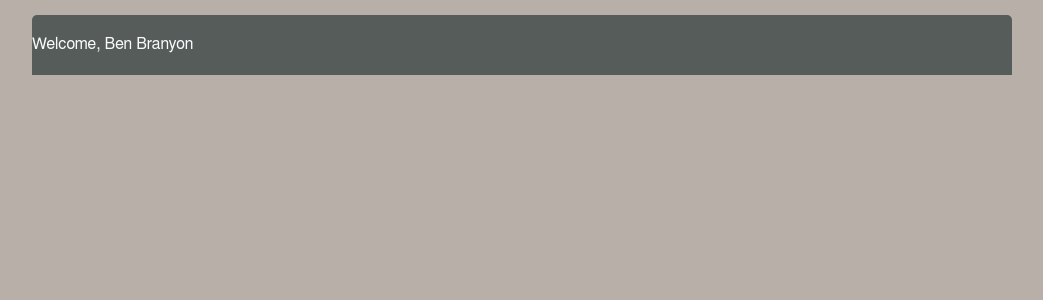
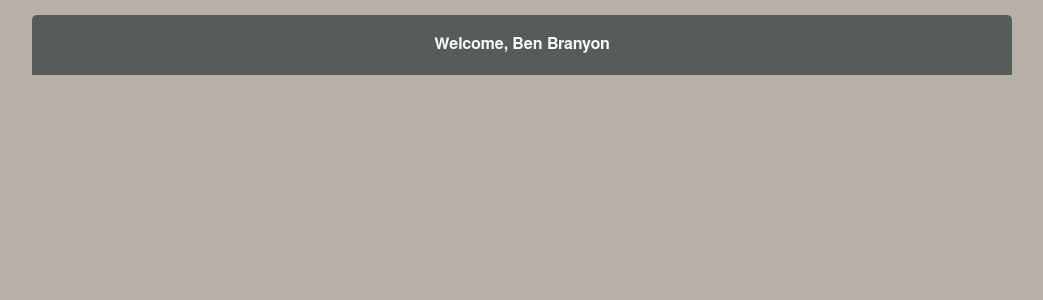
Before and after one commit to benbranyon/sequoiacms, a PHP site: page /spidercms/admin/ in a window 1280 px wide. Shown: the part 105-405 px from the top of the page, without its empty margins (118-1161 px from the left). Run offline with PHP 8.4, Linux system fonts and the light colour scheme; a user stored in the database is signed in; data comes from the database, SQL or seed files in the repository.

Commit message:
center title section

```diff
--- a/application/public/css/admin.css
+++ b/application/public/css/admin.css
@@ -311,6 +311,10 @@ section.title {
 	-webkit-border-top-left-radius:5px;
 }
 
+section.title h4 {
+	text-align: center;
+}
+
 section.form {
 	width:100%;
 	min-height:100px;
--- a/spider/modules/admin/views/index.php
+++ b/spider/modules/admin/views/index.php
@@ -7,5 +7,5 @@
 			<li></li>
 		</ul>
 	</nav>
-	<section class="title">Welcome, <?php echo $user['first_name'] . ' ' . $user['last_name'] ;?></section>
+	<section class="title"><h4>Welcome, <?php echo $user['first_name'] . ' ' . $user['last_name'] ;?></h4></section>
 </div>
--- a/spider/modules/galleries/views/manage.php
+++ b/spider/modules/galleries/views/manage.php
@@ -7,5 +7,5 @@
 			<li><?php echo $html->link('Add Gallery','/admin/galleries/add','Add Gallery');?></li>
 		</ul>
 	</nav>
-	<section class="title">Galleries</section>
+	<section class="title"><h4>Galleries</h4></section>
 </div>
--- a/spider/modules/themes/views/manage.php
+++ b/spider/modules/themes/views/manage.php
@@ -7,7 +7,7 @@
 			<li><?php echo $html->link('Upload Theme','/admin/themes/uploa','Upload Theme');?></li>
 		</ul>
 	</nav>
-	<section class="title">Themes</section>
+	<section class="title"><h4>Themes</h4></section>
 	<table class="admin1">
 		<thead>
 			<tr>
--- a/spider/modules/users/views/add.php
+++ b/spider/modules/users/views/add.php
@@ -7,7 +7,7 @@
 			<li><?php echo $html->link('Add User','/admin/users/add','Add User');?></li>
 		</ul>
 	</nav>
-	<section class="title">Add User</section>
+	<section class="title"><h4>Add User</h4></section>
 	<section class="form">
 		<?php echo '<form method="POST" enctype="multipart/form-data" id="admin2" action="/' . BASE_DIR . '/admin/users/add" >';?>
 				<fieldset id="inputs">
--- a/spider/modules/users/views/manage.php
+++ b/spider/modules/users/views/manage.php
@@ -7,7 +7,7 @@
 			<li><?php echo $html->link('Add User','/admin/users/add','Add User');?></li>
 		</ul>
 	</nav>
-	<section class="title">Users</section>
+	<section class="title"><h4>Users</h4></section>
 	<table class="admin1">
 		<thead>
 			<tr>
--- a/spider/modules/users/views/manage_groups.php
+++ b/spider/modules/users/views/manage_groups.php
@@ -7,5 +7,5 @@
 			<li><?php echo $html->link('Add Group','/admin/users/add_group','Add Group');?></li>
 		</ul>
 	</nav>
-	<section class="title">Groups</section>
+	<section class="title"><h4>Groups</h4></section>
 </div>
```
